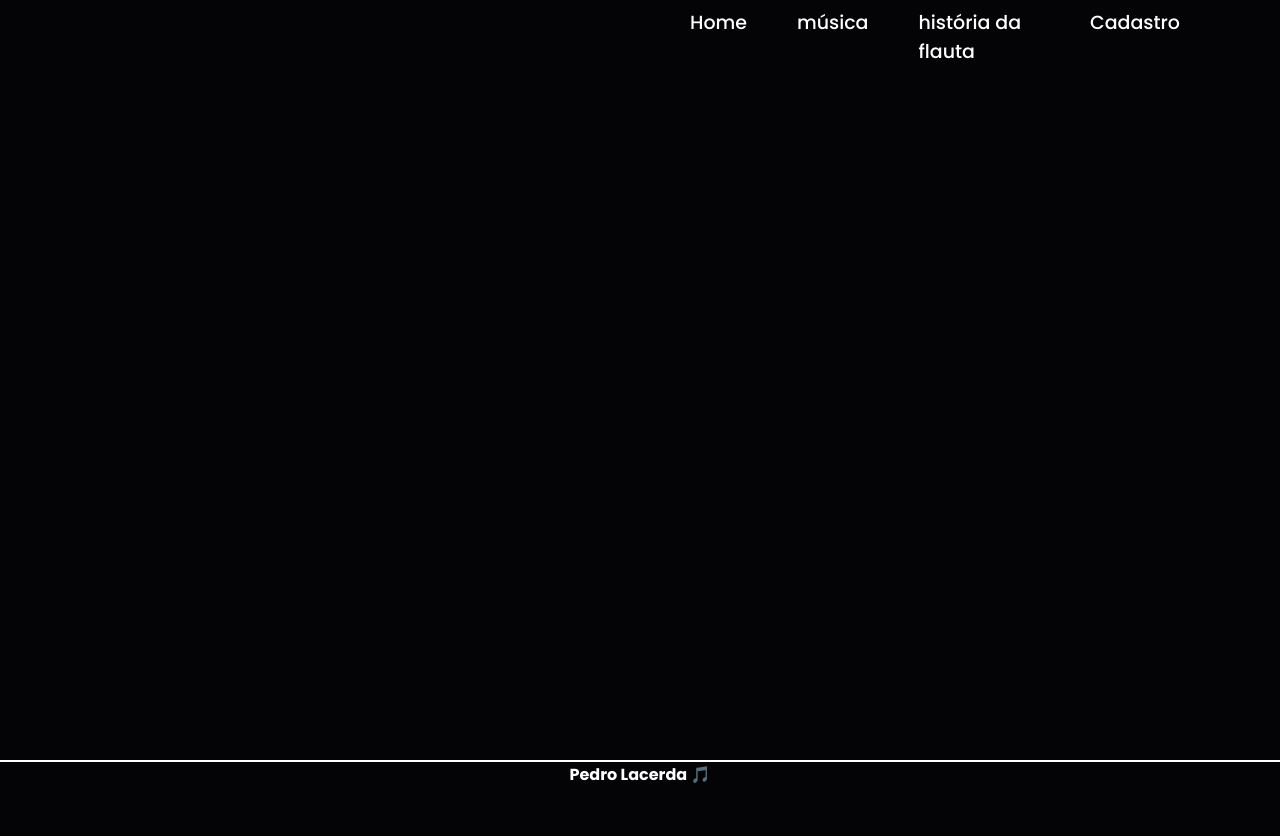
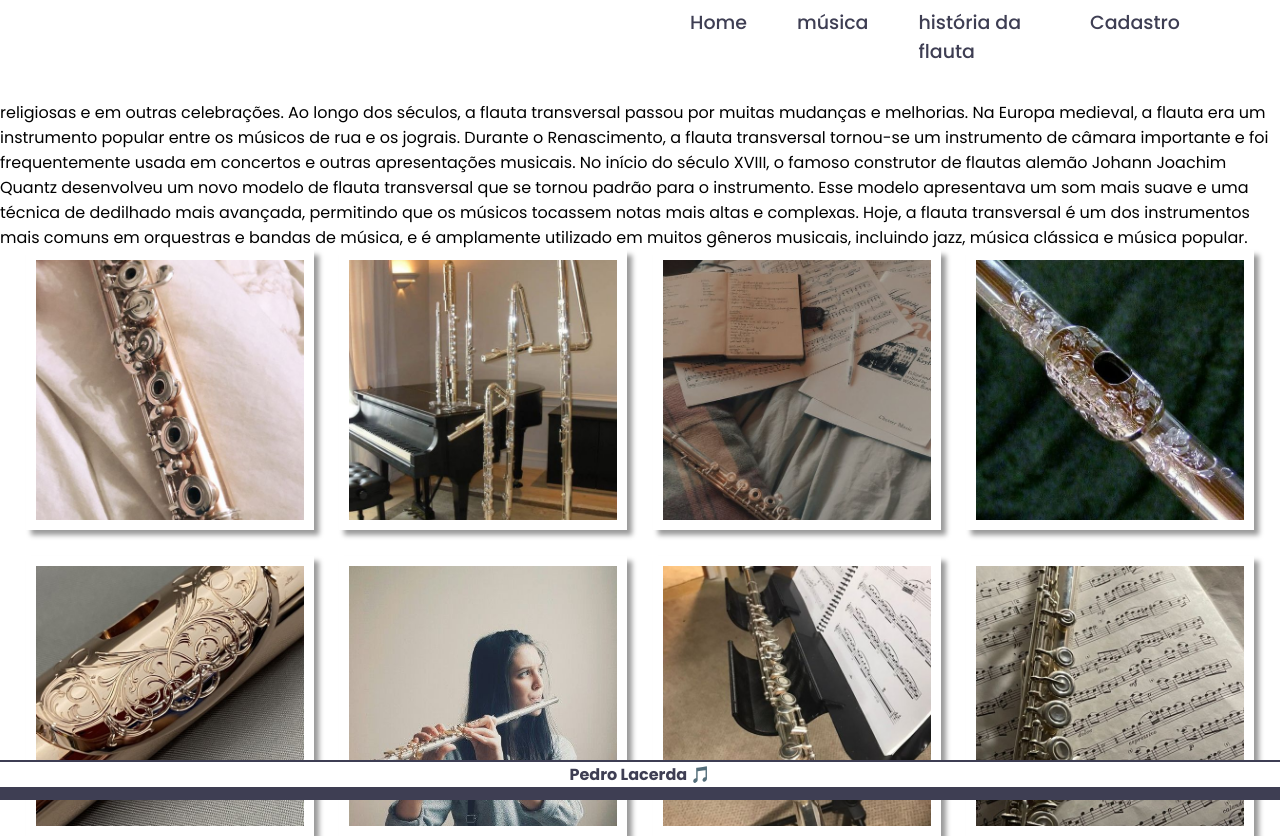
Before and after one commit to Pehdrow/Projeto-individual, a plain HTML site: page minha_historia.html in a window 1280 px wide. Before the commit the page ends 800 px from the top, so only its background shows below. Drawn offline with Linux system fonts and the light colour scheme.

Commit message:
complementos adicionados

```diff
--- /dev/null
+++ b/css/login2.css
@@ -0,0 +1,163 @@
+@import url('https://fonts.googleapis.com/css2?family=Poppins:wght@200;300;400;500;600;700;800;900&display=swap');
+
+*{
+    margin: 0;
+    padding: 0;
+    box-sizing: border-box;
+    font-family: 'Poppins', sans-serif;
+}
+section{
+    position: absolute;
+    width: 100%;
+    height: 100%;
+    display: flex;
+    justify-content: space-between;
+    align-items: center;
+    overflow: hidden;
+
+
+
+}
+.imagem{
+    position: absolute;
+    display: flex;
+    width: 100%;
+    height: 150%;
+    z-index: -2;
+
+}
+
+header{
+    position: absolute;
+    top: 0;
+    left: 0;
+    width: 100%;
+    padding: 40px 100px;
+    display: flex;
+    align-items: center;
+    justify-content: space-between;
+}
+
+
+.navegacao{
+    margin-left: 50%;
+    margin-top: -3%;
+}
+
+
+header .navegacao ul{
+    position: relative;
+    display: flex;
+
+}
+header .navegacao  span{
+    list-style: none;
+}
+header .navegacao span a{
+    display: inline-block;
+    color: #fff;
+    font-weight: 500;
+    text-decoration: none;
+    font-size: 19px;
+    margin-left: 50px;
+    font: bold;
+
+}
+
+
+
+.banner {
+
+    height: 80%;
+    align-items: center;
+    padding-bottom: 50%;
+
+
+}
+.banner .container {
+    display: flex;
+    justify-content: center;
+    align-items: center;
+}
+.formulario{
+
+    display: flex;
+    flex-direction: column;
+    width: 500px;
+    height: 30%; /* se mudar aqui deixa na metade o form de login*/
+    color: #fff;
+    width: 80%;
+    padding: 80px;
+    border-radius: 20px;
+    align-items: center;
+
+
+
+}
+
+.formulario .botao {
+    width: 80%;
+    border-radius: 4%;
+
+
+
+}
+
+.formulario h4 {
+
+    margin: 0;
+
+
+}
+
+#saudacao {
+
+    font-size: 25px;
+    margin-bottom: 20px;
+    align-self: center;
+}
+
+.formulario input {
+
+    width: 300px; /* tamanho da input*/
+     /*grossura da input*/
+    border-radius: 10px;
+    margin-bottom: 20px;
+    padding: 0px 0px 0px 20px;
+}
+.formulario h2 {
+    margin-bottom: 30px;
+}
+
+
+
+
+
+
+
+.footer {
+
+    height: 40px;
+    backdrop-filter: contrast(80%);
+    border-top: 2px solid #fff;
+    /* borda do foorter */
+    color: #fff;
+    bottom: 0;
+    position: fixed;
+    width: 100%;
+    text-align: center;
+
+
+}
+
+
+.footer .container {
+
+    justify-content: center;
+    align-items: center;
+    height: 100%;
+    color: #fff;
+
+
+
+}
--- a/css/minha_historia.css
+++ b/css/minha_historia.css
@@ -5,7 +5,7 @@
     padding: 0;
     box-sizing: border-box;
     font-family: 'Poppins', sans-serif;
-      background-color: #040305;
+      background-color: white;
 }
 section{
 
@@ -40,6 +40,8 @@ header{
 }
 
 
+
+
 .navegacao{
     margin-left: 50%;
     margin-top: -3%;
@@ -57,7 +59,7 @@ header .navegacao span{
 }
 header .navegacao span a{
     display: inline-block;
-    color: #fff;
+    color: #3e3e53;
     font-weight: 500;
     text-decoration: none;
     font-size: 19px;
@@ -70,13 +72,44 @@ header .navegacao span a{
 
 
 
+
+.gallery-container{
+    display: flex;
+    flex-wrap: wrap;
+    justify-content: space-evenly;
+    gap: 2vw;
+    padding: 0 2vw;
+}
+.gallery-items{
+    width: 280px;
+    height: 280px;
+    border: 10px solid #FFF;
+    box-shadow: 5px 5px 5px #0006;
+    flex-grow: 1;
+    transition: transform .5s linear;
+}
+.gallery-items img {
+    width: 100%;
+    height: 100%;
+    object-fit: cover;
+}
+
+.gallery-items:hover{
+    transform: scale(1.3);
+}
+
+
+
+
+
+
   .footer {
 
     height: 40px;
     backdrop-filter: contrast(80%);
-    border-top: 2px solid #fff;
+    border-top: 2px solid #3e3e53;
     /* borda do foorter */
-    color: #fff;
+    color: #3e3e53;
     bottom: 0;
     position: fixed;
     width: 100%;
@@ -91,7 +124,8 @@ header .navegacao span a{
     justify-content: center;
     align-items: center;
     height: 100%;
-    color: #fff;
+    color: #3e3e53;
+    background-color: #3e3e53;
 
 
 }
--- a/css/style_musica.css
+++ b/css/style_musica.css
@@ -177,10 +177,10 @@ header .navegacao span a{
 
     height: 40px;
 
-    border-top: 2px solid black
+    border-top: 2px solid #3e3e53
     ;
     /* borda do foorter */
-    color: black;
+    color: #3e3e53;
     bottom: 0;
     position: fixed;
     width: 100%;
@@ -195,7 +195,7 @@ header .navegacao span a{
     justify-content: center;
     align-items: center;
     height: 100%;
-    color: black;
+    color: #3e3e53;
 
-background-color: black;
+background-color: #3e3e53;
 }
--- a/minha_historia.html
+++ b/minha_historia.html
@@ -25,6 +25,54 @@
         </header>
 
 
+        <div class="texto">
+            <p>A flauta transversal é um dos instrumentos musicais mais antigos e populares do mundo. Seu design é caracterizado por um tubo longo e fino com furos para os dedos e uma abertura em forma de bico de pássaro para a produção do som. A flauta transversal é tocada na posição horizontal e é considerada um instrumento de sopro.
+
+                A história da flauta transversal remonta a muitos séculos atrás. As primeiras flautas transversais conhecidas foram encontradas em sítios arqueológicos na Europa e datam de cerca de 30.000 a.C. Essas primeiras flautas eram feitas de ossos de animais e eram usadas em cerimônias religiosas e em outras celebrações.
+
+                Ao longo dos séculos, a flauta transversal passou por muitas mudanças e melhorias. Na Europa medieval, a flauta era um instrumento popular entre os músicos de rua e os jograis. Durante o Renascimento, a flauta transversal tornou-se um instrumento de câmara importante e foi frequentemente usada em concertos e outras apresentações musicais.
+
+                No início do século XVIII, o famoso construtor de flautas alemão Johann Joachim Quantz desenvolveu um novo modelo de flauta transversal que se tornou padrão para o instrumento. Esse modelo apresentava um som mais suave e uma técnica de dedilhado mais avançada, permitindo que os músicos tocassem notas mais altas e complexas.
+
+                Hoje, a flauta transversal é um dos instrumentos mais comuns em orquestras e bandas de música, e é amplamente utilizado em muitos gêneros musicais, incluindo jazz, música clássica e música popular.</p>
+
+        </div>
+    </section>
+
+
+
+        <main>
+        <div class="gallery-container">
+            <a href="galeria/img1.jpg" class="gallery-items">
+                <img src="galeria/img1.jpg" alt="Doctor Hudson">
+            </a>
+
+            <a href="galeria/img2.jpg" class="gallery-items">
+                <img src="galeria/img2.jpg" alt="Doctor Hudson">
+            </a>
+            <a href="galeria/img3.jpg" class="gallery-items">
+                <img src="galeria/img3.jpg" alt="Fillmore">
+            </a>
+            <a href="galeria/img4.jpg" class="gallery-items">
+                <img src="galeria/img4.jpg" alt="Flo">
+            </a>
+            <a href="galeria/img5.jpg" class="gallery-items">
+                <img src="galeria/img5.jpg" alt="Guido">
+            </a>
+            <a href="galeria/img6.jpg" class="gallery-items">
+                <img src="galeria/img6.jpg" alt="lightning-mcqueen">
+            </a>
+            <a href="galeria/img7.jpg" class="gallery-items">
+                <img src="galeria/img7.jpg" alt="Lizzie">
+            </a>
+            <a href="galeria/img8.jpg" class="gallery-items">
+                <img src="galeria/img8.jpg" alt="Luigi">
+            </a>
+
+        </div>
+    </main>
+
+
         <div class="footer">
             <div class="container">
                 <h4>
```
Also changed, not shown: README.md (deleted), galeria/img1.jpg (added), galeria/img2.jpg (added), galeria/img3.jpg (added), galeria/img4.jpg (added), galeria/img5.jpg (added), galeria/img6.jpg (added), galeria/img7.jpg (added), galeria/img8.jpg (added).
